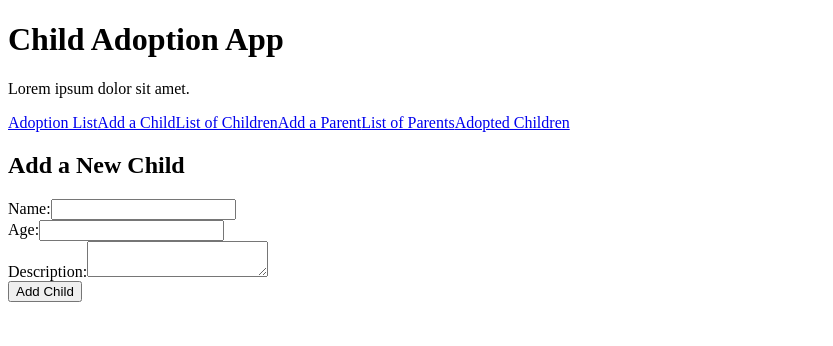
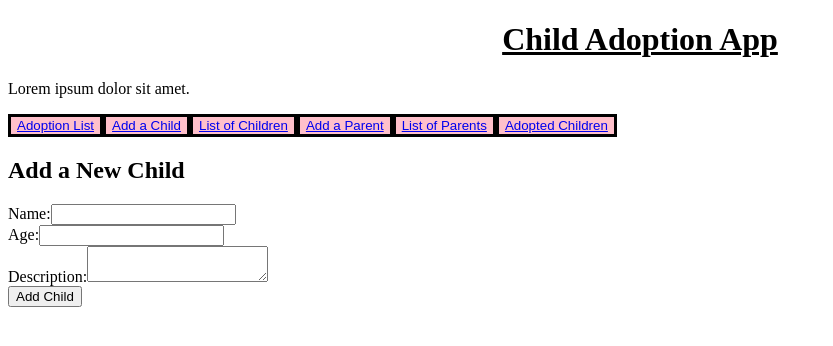
Before and after one commit to NursamedinD/phase-4-project-adoption-app, a React (Vite) app in the folder my-app/: page /add-child in a window 1280 px wide. Shown: the top 346 px of the page, without its empty margins (0-833 px from the left). Built offline with nearby package versions, Linux system fonts and the light colour scheme.

Commit message:
experimenting with styling

```diff
--- a/my-app/components/Navbar.jsx
+++ b/my-app/components/Navbar.jsx
@@ -3,16 +3,16 @@ import React from "react";
 
 function Navbar() {
     return (
-        <div>
+        <div className="navbar">
         <h1>Child Adoption App</h1>
         <p>Lorem ipsum dolor sit amet.</p>
         <nav>
-            <Link to="/">Adoption List</Link>
-            <Link to="/add-child">Add a Child</Link>
-            <Link to="/children">List of Children</Link>
-            <Link to="add-parent">Add a Parent</Link>
-            <Link to="/parents">List of Parents</Link>
-            <Link to="/adopt-child">Adopted Children</Link>
+            <button><Link to="/">Adoption List</Link></button>
+            <button><Link to="/add-child">Add a Child</Link></button>
+            <button><Link to="/children">List of Children</Link></button>
+            <button><Link to="add-parent">Add a Parent</Link></button>
+            <button><Link to="/parents">List of Parents</Link></button>
+            <button><Link to="/adopt-child">Adopted Children</Link></button>
         </nav>
         </div>
     );
--- a/my-app/src/App.css
+++ b/my-app/src/App.css
@@ -0,0 +1,22 @@
+.app {
+    text-align: center;
+    margin: auto 0;
+}
+
+
+.navbar button {
+    border: 3px solid black;
+    justify-content: space-between;
+    background-color: pink;
+}
+
+.button {
+    border: 3px solid black;
+    justify-content: space-between;
+    background-color: pink;
+}
+
+.navbar h1{
+    text-align: center;
+    text-decoration: underline;
+}
--- a/my-app/src/App.jsx
+++ b/my-app/src/App.jsx
@@ -1,7 +1,7 @@
 import React from "react";
+import './App.css';
 import { BrowserRouter as Router, Routes, Route } from "react-router-dom";
 import Navbar from "../components/Navbar";
-import Home from "../components/Home";
 import ChildDetail from "../components/ChildDetail";
 import Login from "../components/Login";
 import Signup from "../components/Signup";
@@ -28,7 +28,6 @@ function App() {
                 <Route path="/add-parent" element={<AddParent />} />
                 <Route path="/parents" element={<ParentList />} />
                 <Route path="/adopt-child" element={<AdoptChild />} />
-                {/* <Route path="/adoption-list" element={<AdoptionList />} /> */}
             </Routes>
         </Router>
         </div>
```
Also changed, not shown: my-app/components/AdoptChild.jsx (+2 -5 lines).
